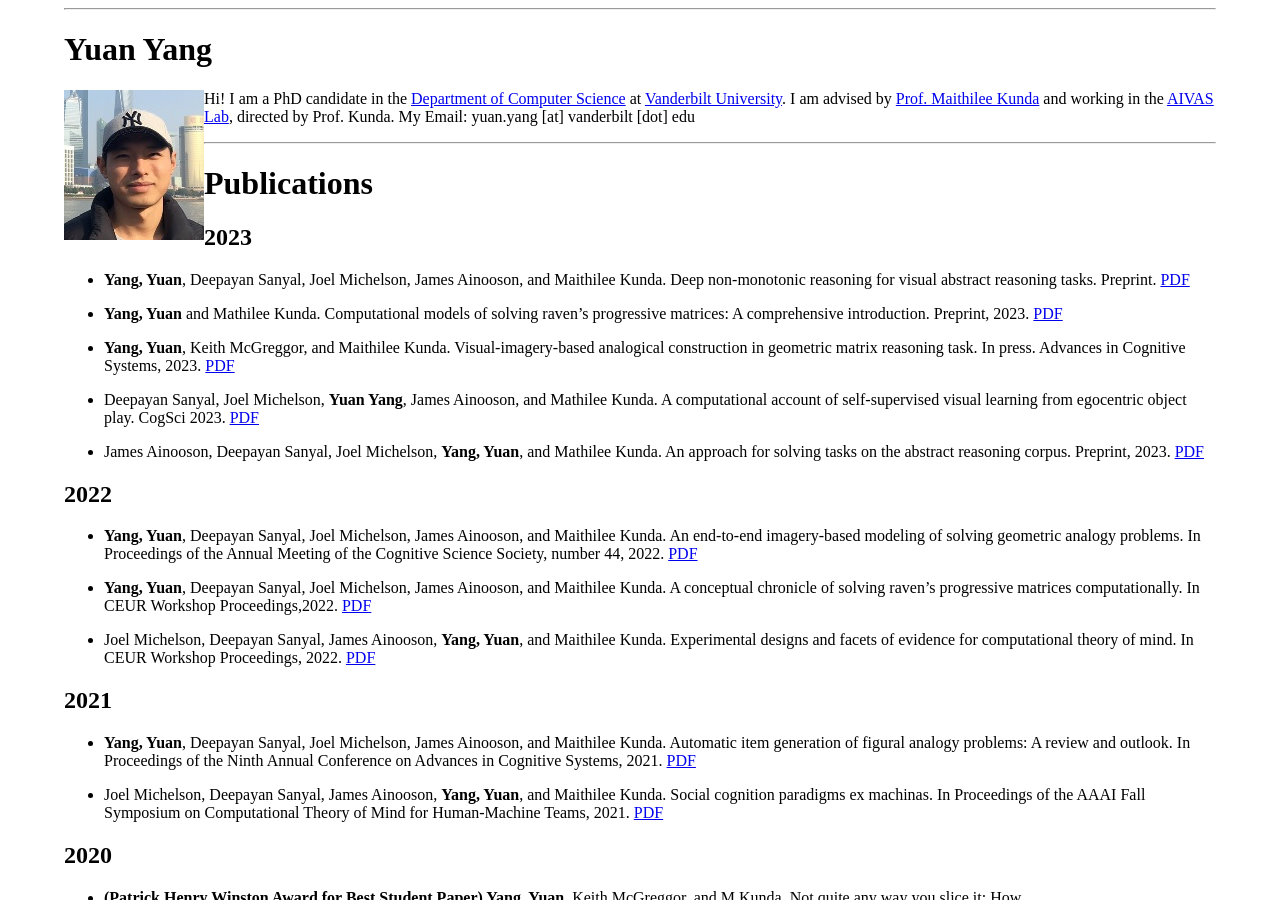
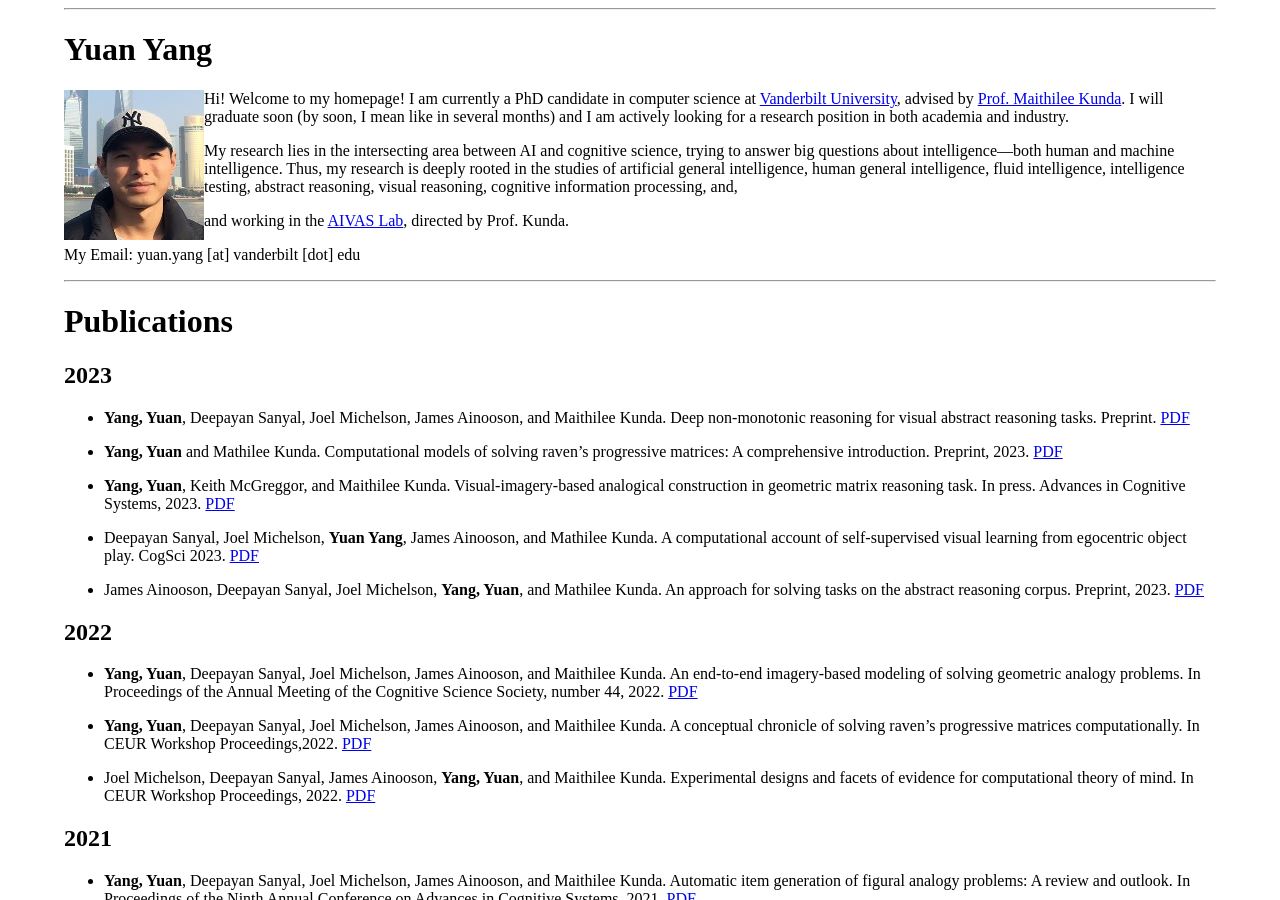
Before and after one commit to Yang-Yuan/Yang-Yuan.github.io, a Jekyll site: the page built from docs/index.md, in a window 1280 px wide and 900 px high. Built offline with Jekyll 4.4.1, drawn with Linux system fonts in a browser that asks for light colours.

Commit message:
Update index.md

```diff
--- a/docs/index.md
+++ b/docs/index.md
@@ -8,7 +8,14 @@ title: Yuan Yang
 ***
 
 # Yuan Yang
-![Hello!](/assets/images/yy.png){: style="float: left"} Hi! I am a PhD candidate in the [Department of Computer Science](https://engineering.vanderbilt.edu/cs/){:target="_blank"} at [Vanderbilt University](https://www.vanderbilt.edu/){:target="_blank"}. I am advised by [Prof. Maithilee Kunda](https://my.vanderbilt.edu/mkunda/){:target="_blank"} and working in the [AIVAS Lab](https://my.vanderbilt.edu/aivaslab/){:target="_blank"}, directed by Prof. Kunda. My Email: yuan.yang [at] vanderbilt [dot] edu
+![Hello!](/assets/images/yy.png){: style="float: left"} Hi! Welcome to my homepage! I am currently a PhD candidate in computer science at [Vanderbilt University](https://www.vanderbilt.edu/){:target="_blank"}, advised by [Prof. Maithilee Kunda](https://my.vanderbilt.edu/mkunda/){:target="_blank"}. I will graduate soon (by soon, I mean like in several months) and I am actively looking for a research position in both academia and industry.
+
+My research lies in the intersecting area between AI and cognitive science, trying to answer big questions about intelligence---both human and machine intelligence. Thus, my research is deeply rooted in the studies of artificial general intelligence, human general intelligence, fluid intelligence, intelligence testing, abstract reasoning, visual reasoning, cognitive information processing, and,
+
+
+and working in the [AIVAS Lab](https://my.vanderbilt.edu/aivaslab/){:target="_blank"}, directed by Prof. Kunda.
+
+My Email: yuan.yang [at] vanderbilt [dot] edu
 
 
 
```
